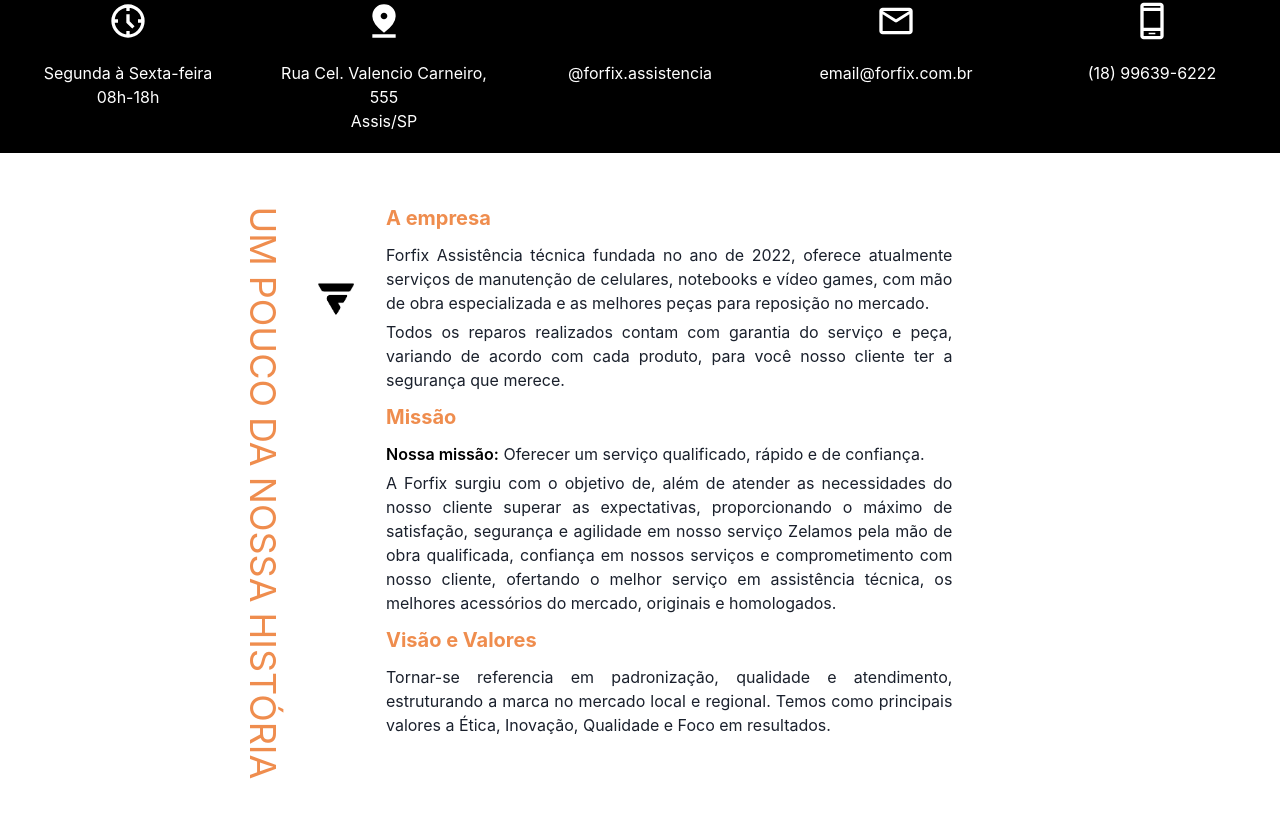
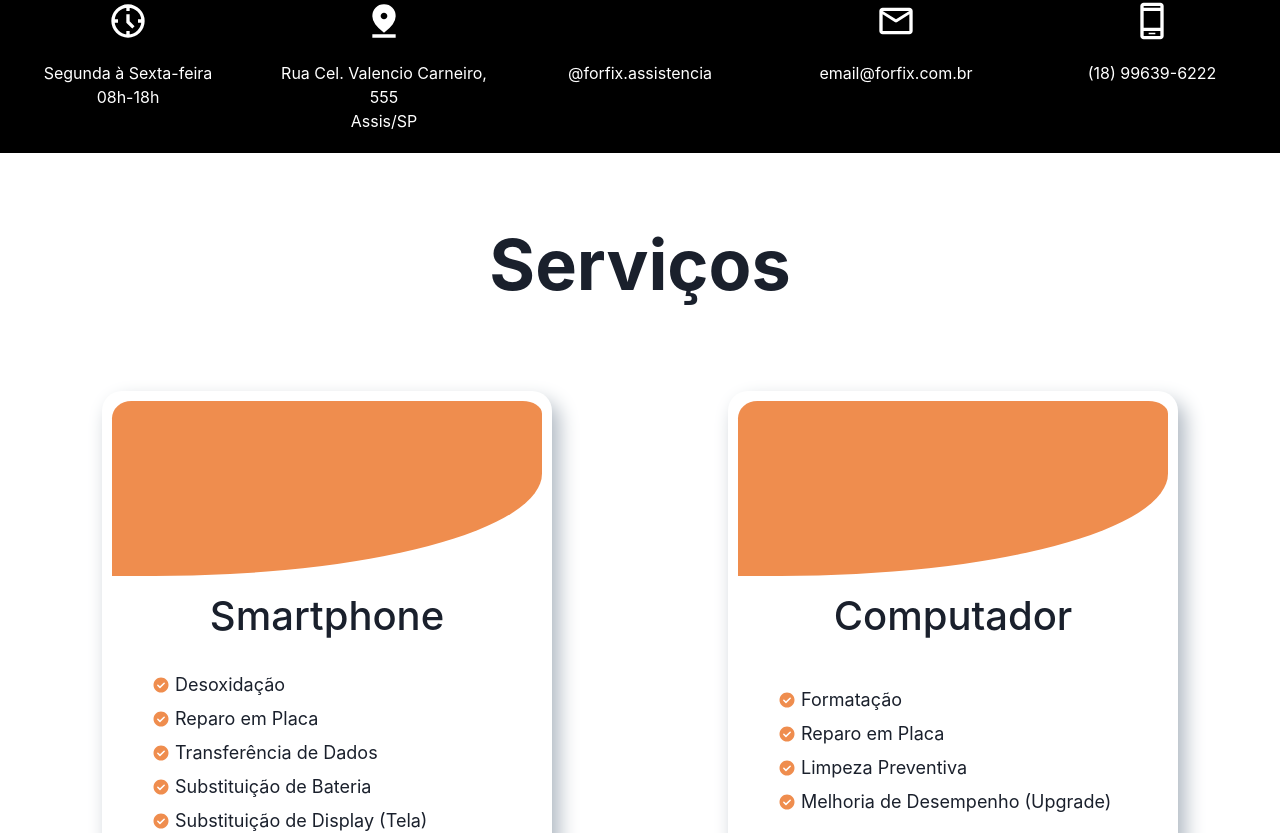
Before and after one commit to caetanojpo/forfix-smartphoneRepair, a React (Create React App) app: page / in a window 1280 px wide. Shown: the part 924-1757 px from the top of the page. Built offline with nearby package versions, Linux system fonts and the light colour scheme; some icons are missing.

Commit message:
Corrections

```diff
--- a/src/Components/AboutCard/index.jsx
+++ b/src/Components/AboutCard/index.jsx
@@ -1,4 +1,4 @@
-import { Box, Flex, Highlight, Image, Text } from '@chakra-ui/react';
+import { Box, Flex, Highlight, Text } from '@chakra-ui/react';
 import { Icon } from '@iconify/react';
 
 const AboutCard = (props) => {
--- a/src/Components/Burger/index.jsx
+++ b/src/Components/Burger/index.jsx
@@ -1 +1,18 @@
-export { default } from './Burger';
+import React from 'react';
+import { bool, func } from 'prop-types';
+import { StyledBurger } from './Burger.styled';
+
+const Burger = ({ open, setOpen }) => {
+  return (
+    <StyledBurger open={open} onClick={() => setOpen(!open)}>
+      <div />
+      <div />
+      <div />
+    </StyledBurger>
+  );
+};
+Burger.propTypes = {
+  open: bool.isRequired,
+  setOpen: func.isRequired,
+};
+export default Burger;
--- a/src/Components/Menu/index.jsx
+++ b/src/Components/Menu/index.jsx
@@ -6,7 +6,7 @@
   return (
     <StyledMenu open={open}>
       <a href="/">Home</a>
-      <a href="/">Serviços</a>
+      <a href="#services">Serviços</a>
       <a href="#about">A Empresa</a>
       <a href="#team">Equipe</a>
     </StyledMenu>
--- a/src/Pages/Home/index.jsx
+++ b/src/Pages/Home/index.jsx
@@ -13,6 +13,7 @@
       <Navbar />
       <Banner />
       <Infos />
+      <Services />
       <About />
       <Team />
     </>
--- a/src/Sections/About/index.jsx
+++ b/src/Sections/About/index.jsx
@@ -1,10 +1,7 @@
-import { Box, Flex, Highlight, Image, Text } from '@chakra-ui/react';
-import { Icon } from '@iconify/react';
+import { Box, Flex, Image, Text } from '@chakra-ui/react';
 import AboutCard from '../../Components/AboutCard';
 
 const About = () => {
-  const elementImage = '<Image h="100px" w="100px" src="/FORFIX_6-12.png" />';
-
   return (
     <Box
       id="about"
--- a/src/Sections/Navbar/index.jsx
+++ b/src/Sections/Navbar/index.jsx
@@ -2,7 +2,7 @@
 import { useState } from 'react';
 import { ThemeProvider } from 'styled-components';
 import { theme } from '../../theme';
-import Burger from '../../Components/Burger/Burger';
+import Burger from '../../Components/Burger';
 import Menu from '../../Components/Menu';
 import {
   ButtonNav,
@@ -34,7 +34,7 @@
             <LiNav as="a" href="/">
               Home
             </LiNav>
-            <LiNav as="a" href="/">
+            <LiNav as="a" href="#services">
               Serviços
             </LiNav>
             <LiNav as="a" href="#about">
--- a/src/Sections/Services/index.jsx
+++ b/src/Sections/Services/index.jsx
@@ -36,7 +36,13 @@
   ];
 
   return (
-    <Box height="850px">
+    <Flex
+      id="services"
+      class="services"
+      flexDirection="column"
+      height="100%"
+      padding="50px 0px"
+    >
       <Heading
         textAlign="center"
         h={{ base: '15%', lg: '10%' }}
@@ -85,7 +91,7 @@
           />
         </GridItem>
       </Grid>
-    </Box>
+    </Flex>
   );
 };
 
```
Also changed, not shown: src/Components/Navbar/index.jsx (deleted, +0 -56 lines).
